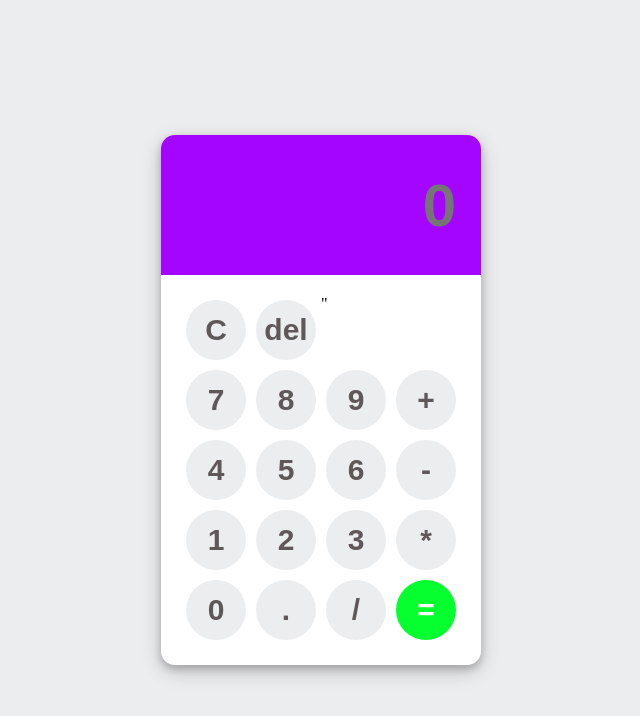
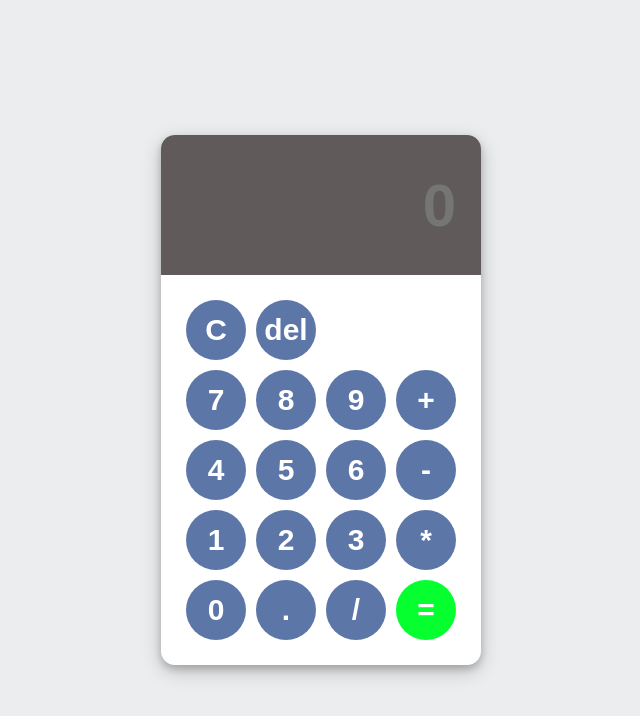
Before and after one commit to prof-awis/calculator, a plain HTML site: page Calculator/index.html in a window 1280 px wide. Shown: the whole page, without its empty margins (319-959 px from the left). Drawn offline with Linux system fonts and the light colour scheme.

Commit message:
Slight changes

```diff
--- a/EdwinM_Calculator/assets/css/styles.css
+++ b/Calculator/assets/css/styles.css
@@ -21,7 +21,7 @@ html {
     width: 100%;
     height: 60px;
     padding: 40px 0;
-    background: #a305ff;
+    background: rgb(97, 90, 90);
     border-top-left-radius: 14px;
     border-top-right-radius: 14px;
 }
@@ -42,13 +42,13 @@ input[type=button] {
     padding: 0;
     margin: 5px;
     box-sizing: border-box;
-    background: #ecedef;
+    background: #5d76a8;
     border: none;
     font-size: 30px;
     line-height: 30px;
     border-radius: 50%;
     font-weight: 700;
-    color: #5E5858;
+    color: white;
     cursor: pointer;
 }
 
--- a/EdwinM_Calculator/index.html
+++ b/Calculator/index.html
@@ -18,7 +18,7 @@
             <div class="buttons">
                 <div class="row">
                     <input type="button" name="clear" value="C" onclick="empty()">
-                    <input type="button" name="delete" value="del" onclick="deletes()">"
+                    <input type="button" name="delete" value="del" onclick="deletes()">
                 </div>
                 <div class="row">
                     <input type="button" value="7" onclick="updateDisplay('7')">
```
Also changed, not shown: Calculator/assets/js/main.js (renamed from EdwinM_Calculator/assets/js/main.js).
